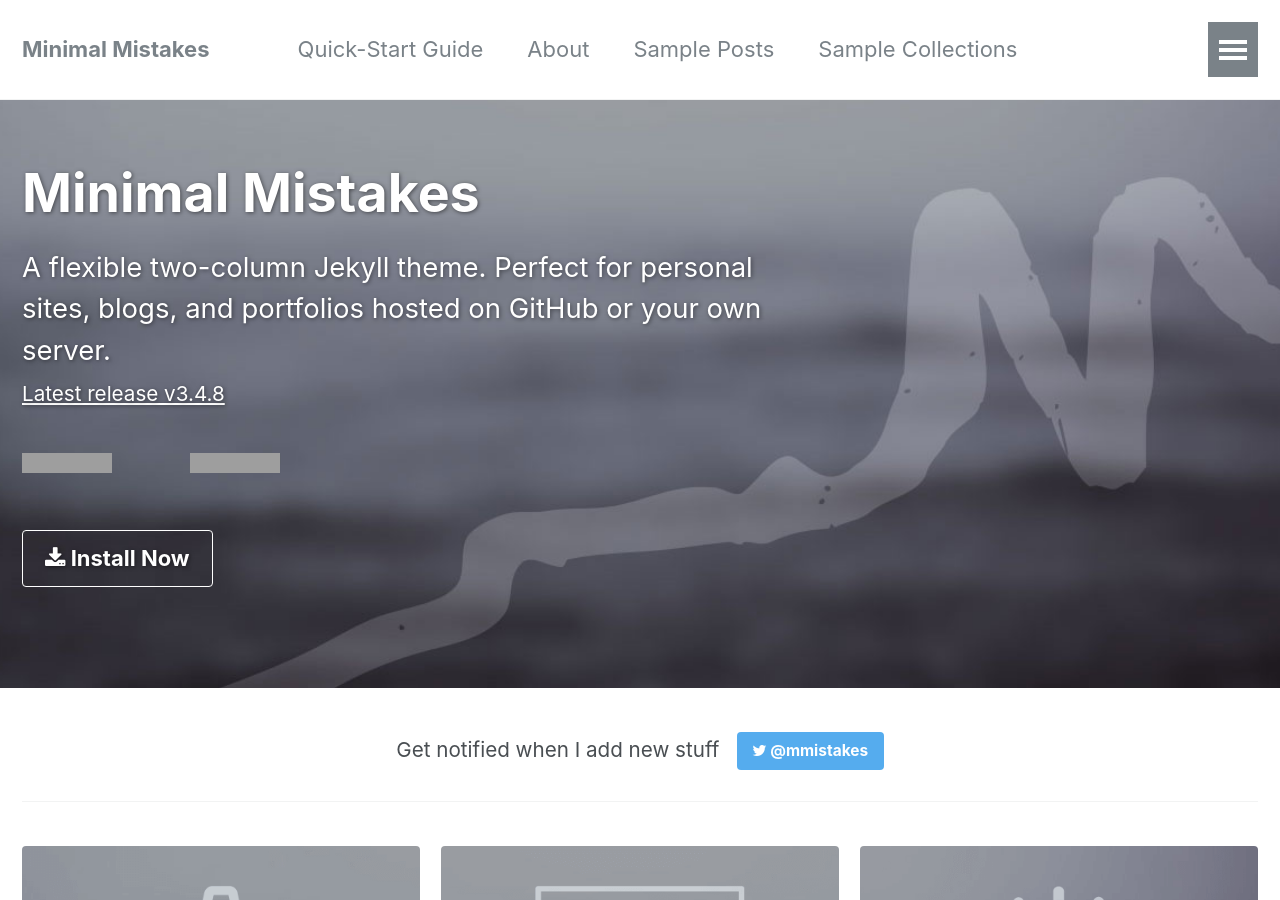
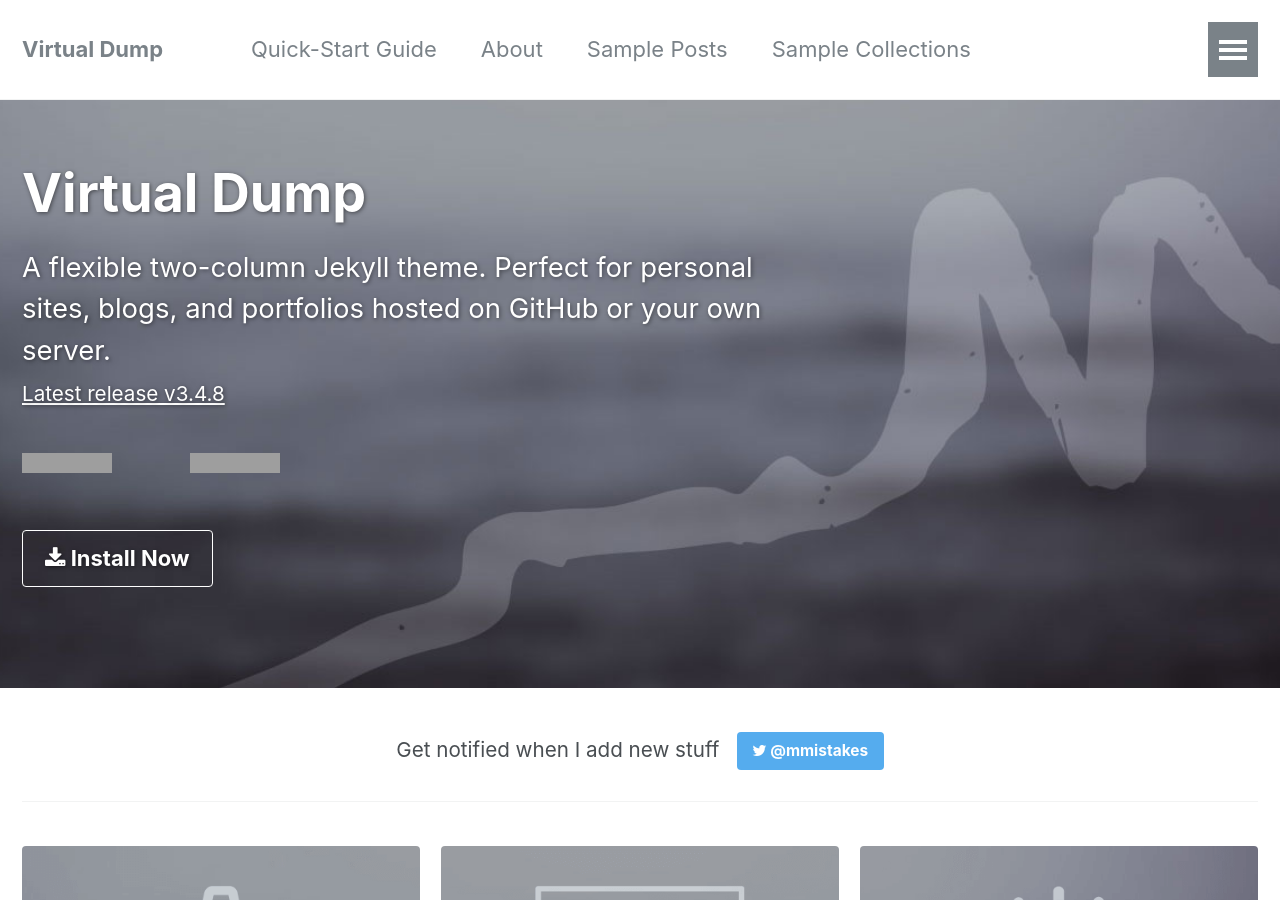
Before and after one commit to Thulana/thulana.github.io, a Jekyll site: the page built from _pages/home.md, in a window 1280 px wide and 900 px high, cut to the strip 0-900 px from the top of the window. Built offline with Jekyll 4.4.1, drawn with Linux system fonts in a browser that asks for light colours; some of the changed text lies outside the part shown; grey boxes are pictures that could not be loaded.

Commit message:
website personalization

```diff
--- a/_config.yml
+++ b/_config.yml
@@ -7,9 +7,9 @@
 
 # Site Settings
 locale                   : "en-US"
-title                    : "Minimal Mistakes"
+title                    : "Virtual Dump"
 title_separator          : "-"
-name                     : &name "Michael Rose"
+name                     : &name "Thulana Kannangara"
 description              : &description "Personal space of a tech junky"
 url                      : https://thulana.github.io # the base hostname & protocol for your site e.g. "https://mmistakes.github.io"
 baseurl                  : "/" # the subpath of your site, e.g. "/blog"
@@ -71,15 +71,15 @@
 
 # Analytics
 analytics:
-  provider               : "google-universal" # false (default), "google", "google-universal", "custom"
+  provider               : "google" # false (default), "google", "google-universal", "custom"
   google:
-    tracking_id          : "UA-2011187-3"
+    tracking_id          : "UA-155001343-1"
 
 
 # Site Author
 author:
   name             : *name
-  avatar           : "michael-rose.jpg"
+  avatar           : "thulana.jpg"
   bio              : "Tech junky"
   location         : "Sri Lanka"
   email            :
```
Also changed, not shown: images/michael-rose.jpg (deleted), images/thulana.jpg (added).
